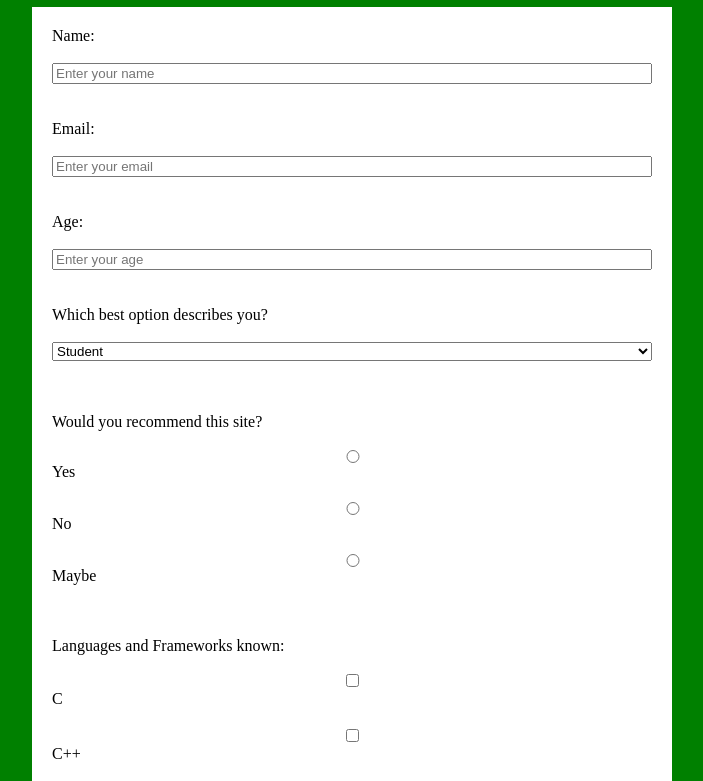
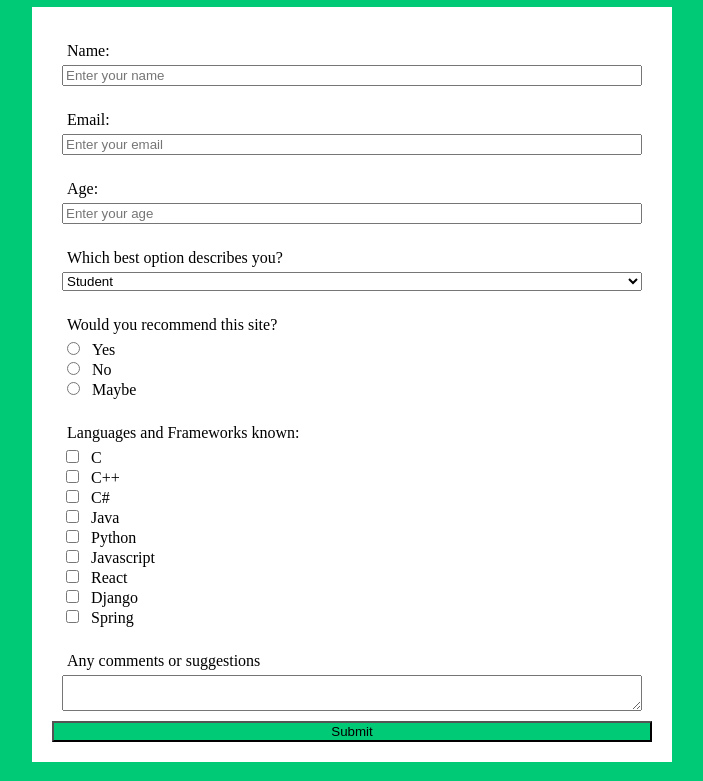
Before and after one commit to JesusEnjamio/HTMLform, a plain HTML site: page index.html in a window 1280 px wide. Shown: the part 73-854 px from the top of the page, without its empty margins (288-991 px from the left). Drawn offline with Linux system fonts and the light colour scheme.

Commit message:
commit con js

```diff
--- a/index.html
+++ b/index.html
@@ -1,4 +1,3 @@
-<!DOCTYPE html>
 <!DOCTYPE html>
 <html lang="es">
 <head>
@@ -8,59 +7,98 @@
     <link rel="stylesheet" href="style.css">
 </head>
 <body>
-    <h1><strong>GeksforGeeks Survey Form </strong></h1>
+    <h1><strong>GeksforGeeks Survey Form</strong></h1>
     <form action="submit">
         <div class="formulario">
-            <label for="name">Name:</label><br>
-            <input type="text" id="name" name="name" placeholder="Enter your name" required><br><br>
+            <div class="form-group">
+                <label for="name">Name:</label>
+                <input type="text" id="name" name="name" placeholder="Enter your name" required>
+            </div>
 
-            <label for="email">Email:</label><br>
-            <input type="email" id="email" name="email" placeholder="Enter your email" required><br><br>
+            <div class="form-group">
+                <label for="email">Email:</label>
+                <input type="email" id="email" name="email" placeholder="Enter your email" required>
+            </div>
 
-            <label for="age">Age:</label><br>
-            <input type="number" id="age" name="age" placeholder="Enter your age" required><br><br>
+            <div class="form-group">
+                <label for="age">Age:</label>
+                <input type="number" id="age" name="age" placeholder="Enter your age" required>
+            </div>
 
-            <label for="description">Which best option describes you?</label><br>
+            <div class="form-group">
+                <label for="description">Which best option describes you?</label>
                 <select id="description" name="description">
                     <option value="student">Student</option>
                     <option value="developer">Developer</option>
                     <option value="designer">Designer</option>
                     <option value="other">Other</option>
-            </select><br><br>
+                </select>
+            </div>
 
+            <div class="form-group">
                 <p>Would you recommend this site?</p>
+                <div class="radio">
                     <input type="radio" id="yes" name="recommend" value="yes">
-            <label for="yes">Yes</label><br>
+                    <label for="yes">Yes</label>
+                </div>
+                <div class="radio">
                     <input type="radio" id="no" name="recommend" value="no">
-            <label for="no">No</label><br>
+                    <label for="no">No</label>
+                </div>
+                <div class="radio">
                     <input type="radio" id="maybe" name="recommend" value="maybe">
-            <label for="maybe">Maybe</label><br><br>
+                    <label for="maybe">Maybe</label>
+                </div>
+            </div>
 
+            <div class="form-group">
                 <p>Languages and Frameworks known:</p>
+                <div class="checkbox">
                     <input type="checkbox" id="c" name="languages" value="C">
-            <label for="c">C</label><br>
+                    <label for="c">C</label>
+                </div>
+                <div class="checkbox">
                     <input type="checkbox" id="cpp" name="languages" value="C++">
-            <label for="cpp">C++</label><br>
+                    <label for="cpp">C++</label>
+                </div>
+                <div class="checkbox">
                     <input type="checkbox" id="csharp" name="languages" value="C#">
-            <label for="csharp">C#</label><br>
+                    <label for="csharp">C#</label>
+                </div>
+                <div class="checkbox">
                     <input type="checkbox" id="java" name="languages" value="Java">
-            <label for="java">Java</label><br>
+                    <label for="java">Java</label>
+                </div>
+                <div class="checkbox">
                     <input type="checkbox" id="python" name="languages" value="Python">
-            <label for="python">Python</label><br>
+                    <label for="python">Python</label>
+                </div>
+                <div class="checkbox">
                     <input type="checkbox" id="javascript" name="languages" value="Javascript">
-            <label for="javascript">Javascript</label><br>
+                    <label for="javascript">Javascript</label>
+                </div>
+                <div class="checkbox">
                     <input type="checkbox" id="react" name="languages" value="React">
-            <label for="react">React</label><br>
+                    <label for="react">React</label>
+                </div>
+                <div class="checkbox">
                     <input type="checkbox" id="django" name="languages" value="Django">
-            <label for="django">Django</label><br>
+                    <label for="django">Django</label>
+                </div>
+                <div class="checkbox">
                     <input type="checkbox" id="spring" name="languages" value="Spring">
-            <label for="spring">Spring</label><br><br>
+                    <label for="spring">Spring</label>
+                </div>
+            </div>
 
-            <p>Any comments or suggestions</p>
-            <textarea name="comments" id="comments"></textarea><br><br>
+            <div class="form-group">
+                <label for="comments">Any comments or suggestions</label>
+                <textarea name="comments" id="comments"></textarea>
+            </div>
 
             <button type="submit">Submit</button>
         </div>
     </form>
+    <script src="script.js"></script>
 </body>
 </html>
--- /dev/null
+++ b/script.js
@@ -0,0 +1,18 @@
+document.addEventListener("DOMContentLoaded", function () {
+
+    const form = document.querySelector("form");
+
+    form.addEventListener("submit", function (e) {
+        e.preventDefault();
+        console.log("Name:", document.getElementById("name").value);
+        console.log("Email:", document.getElementById("email").value);
+        console.log("Age:", document.getElementById("age").value);
+        console.log("Description:", document.getElementById("description").value);
+        console.log("Recommend:", document.querySelector("input[name='recommend']:checked")?.value || "No selection");
+        console.log("Languages:", [...document.querySelectorAll("input[name='languages']:checked")].map(cb => cb.value));
+
+
+
+        console.log("Comments:", document.getElementById("comments").value);
+    });
+});
--- a/style.css
+++ b/style.css
@@ -1,5 +1,5 @@
 body{
-    background-color: green;
+    background-color: rgb(0, 202, 117);;
 
 
 }
@@ -16,4 +16,24 @@ h1{
 .formulario{
     display: flex;
     flex-direction: column;
+
 }
+
+.form-group {
+    display: flex;
+    flex-direction: column;
+    margin: 10px;
+
+}
+
+p {
+    margin: 5px;
+}
+
+label{
+    margin: 5px;
+}
+
+button{
+    background-color: rgb(0, 202, 117);;
+}
```
Lines whose indentation alone changed are shown as unchanged.
